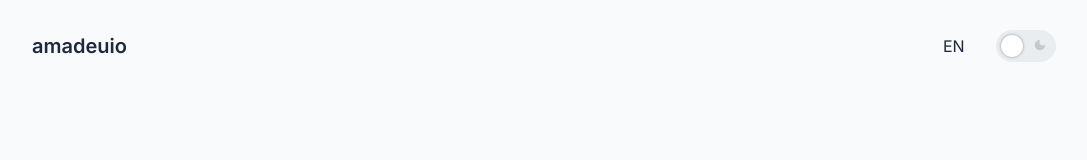
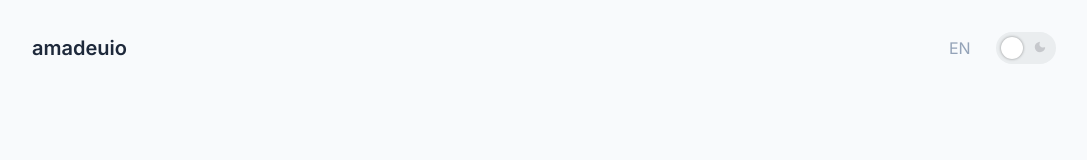
Before and after one commit to amadeuio/portfolio, a React (Vite) app: page / in a window 1280 px wide. Shown: the top 160 px of the page, without its empty margins (96-1183 px from the left). Built offline with nearby package versions, Linux system fonts and the light colour scheme.

Commit message:
refactor: migrate Navbar component to Tailwind
- Removed SCSS styles for the Navbar component
- Updated Navbar component to use Tailwind CSS classes
- Renamed language toggle function for clarity

```diff
--- a/src/pages/Navbar/Navbar.module.scss
+++ /dev/null
@@ -1,31 +0,0 @@
-@import '../../globalStyles/mixins';
-
-.navbar {
-  padding: 30px 0;
-  display: flex;
-  justify-content: space-between;
-  margin-bottom: 20px;
-
-  .left {
-    display: flex;
-    align-items: center;
-
-    .logo {
-      font-size: 20px;
-      font-weight: 600;
-    }
-  }
-
-  .right {
-    display: flex;
-    align-items: center;
-    gap: 30px;
-
-    .toggleLang {
-      cursor: pointer;
-      color: var(--color-400);
-      width: 23px;
-      text-align: left;
-    }
-  }
-}
--- a/src/pages/Navbar/Navbar.tsx
+++ b/src/pages/Navbar/Navbar.tsx
@@ -1,21 +1,20 @@
 import { useTranslation } from 'react-i18next';
-import styles from './Navbar.module.scss';
 import NightSwitch from './NightSwitch/NightSwitch';
 
 const Navbar = () => {
   const { i18n } = useTranslation();
 
-  const toggleLang = () => {
+  const handleLanguageClick = () => {
     i18n.changeLanguage(i18n.language === 'en' ? 'es' : 'en');
   };
 
   return (
-    <nav className={styles.navbar}>
-      <div className={styles.left}>
-        <div className={styles.logo}>amadeuio</div>
+    <nav className="mb-5 flex justify-between py-8">
+      <div className="flex items-center">
+        <div className="text-xl font-semibold">amadeuio</div>
       </div>
-      <div className={styles.right}>
-        <div className={styles.toggleLang} onClick={toggleLang}>
+      <div className="flex items-center gap-x-6">
+        <div className="text-tertiary w-[23px] cursor-pointer" onClick={handleLanguageClick}>
           {i18n.language === 'en' ? 'ES' : 'EN'}
         </div>
         <NightSwitch />
```
